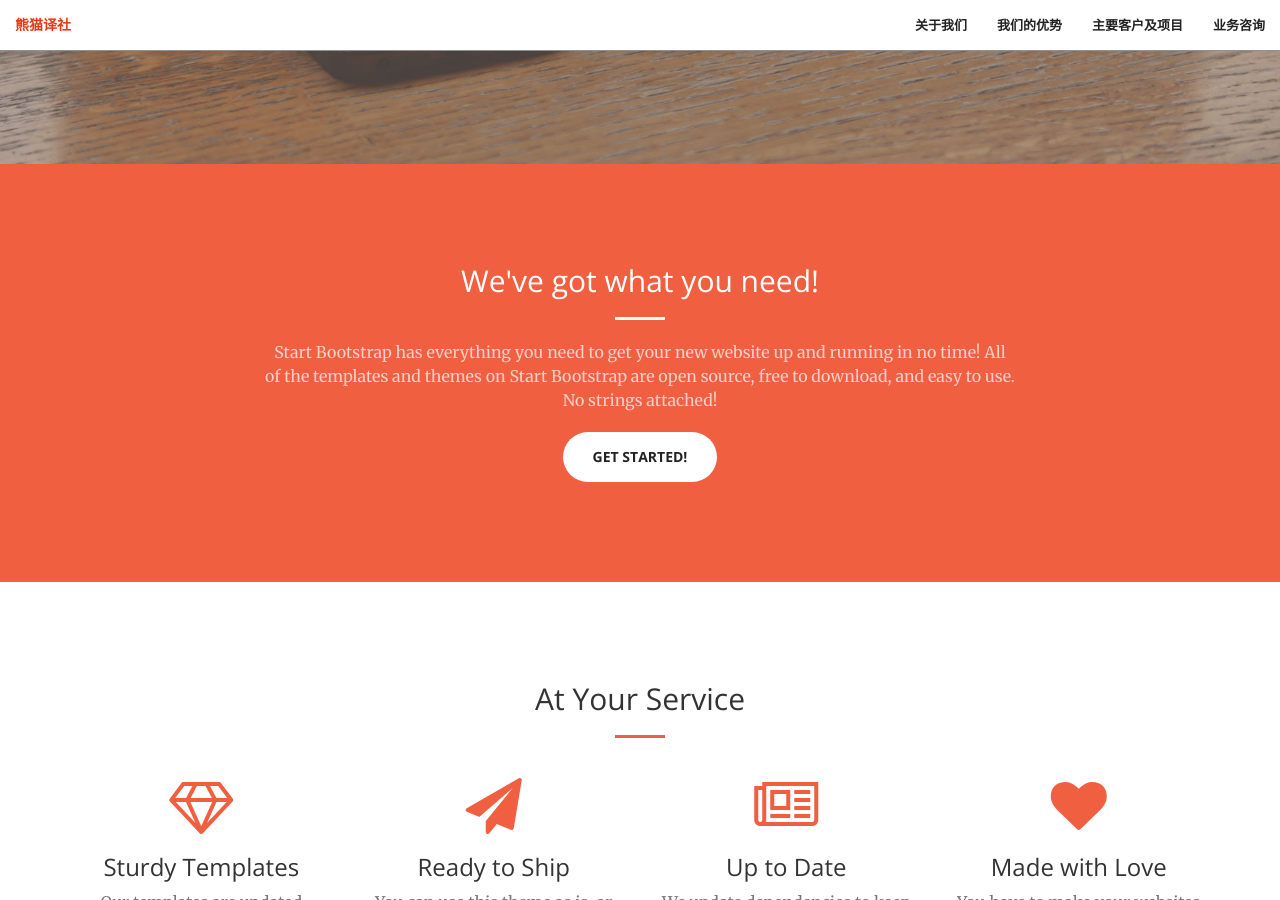
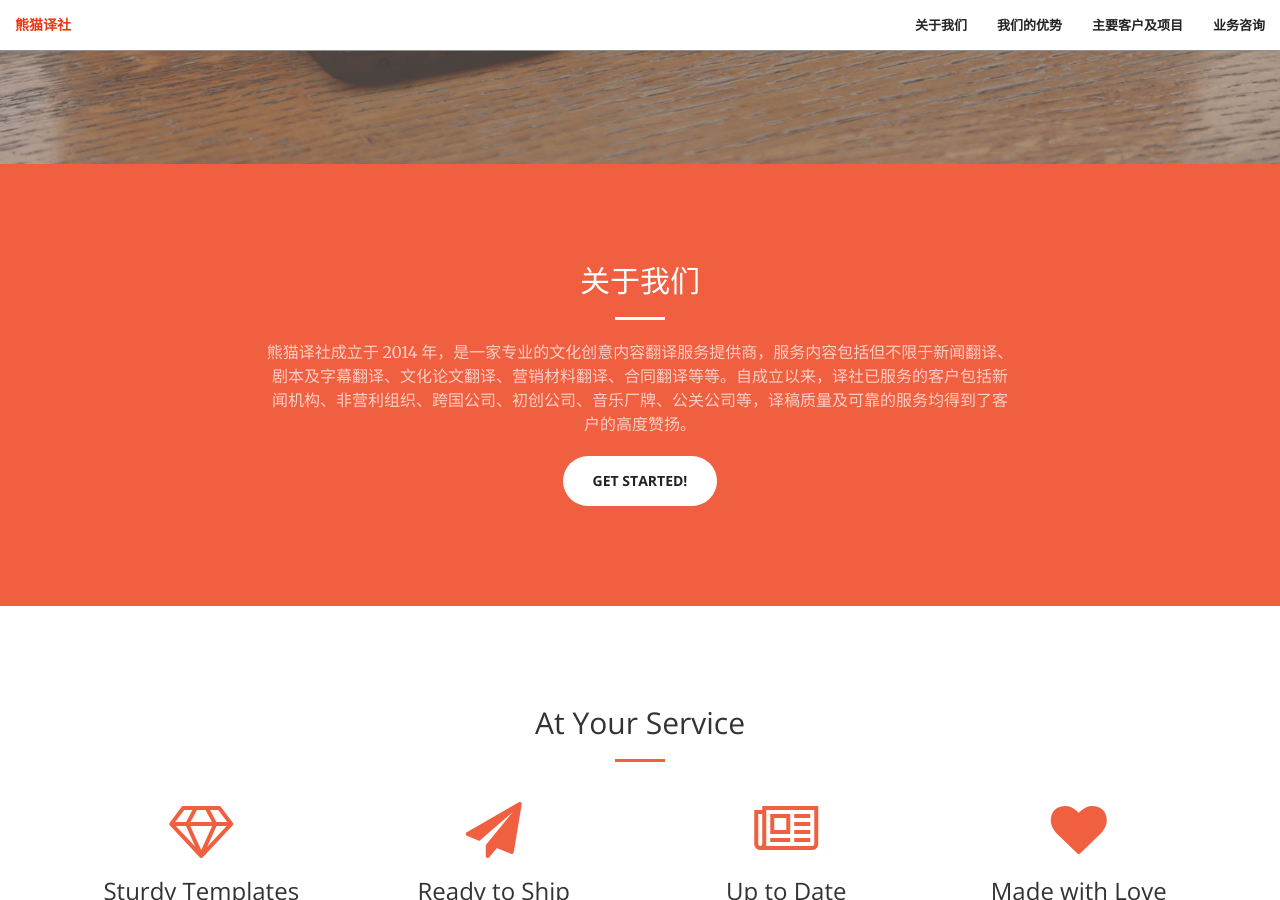
Before and after one commit to shog86/ptranslation.github.io, a Jekyll site: the page built from index.html, in a window 1280 px wide and 900 px high, scrolled down 736 px. Built offline with Jekyll 4.4.1, drawn with Linux system fonts in a browser that asks for light colours.

Commit message:
Update call-to-action.html

```diff
--- a/_includes/call-to-action.html
+++ b/_includes/call-to-action.html
@@ -2,9 +2,9 @@
     <div class="container">
         <div class="row">
             <div class="col-lg-8 col-lg-offset-2 text-center">
-                <h2 class="section-heading">We've got what you need!</h2>
+                <h2 class="section-heading">关于我们</h2>
                 <hr class="light">
-                <p class="text-faded">Start Bootstrap has everything you need to get your new website up and running in no time! All of the templates and themes on Start Bootstrap are open source, free to download, and easy to use. No strings attached!</p>
+                <p class="text-faded">熊猫译社成立于 2014 年，是一家专业的文化创意内容翻译服务提供商，服务内容包括但不限于新闻翻译、剧本及字幕翻译、文化论文翻译、营销材料翻译、合同翻译等等。自成立以来，译社已服务的客户包括新闻机构、非营利组织、跨国公司、初创公司、音乐厂牌、公关公司等，译稿质量及可靠的服务均得到了客户的高度赞扬。</p>
                 <a href="#" class="btn btn-default btn-xl">Get Started!</a>
             </div>
         </div>
```
